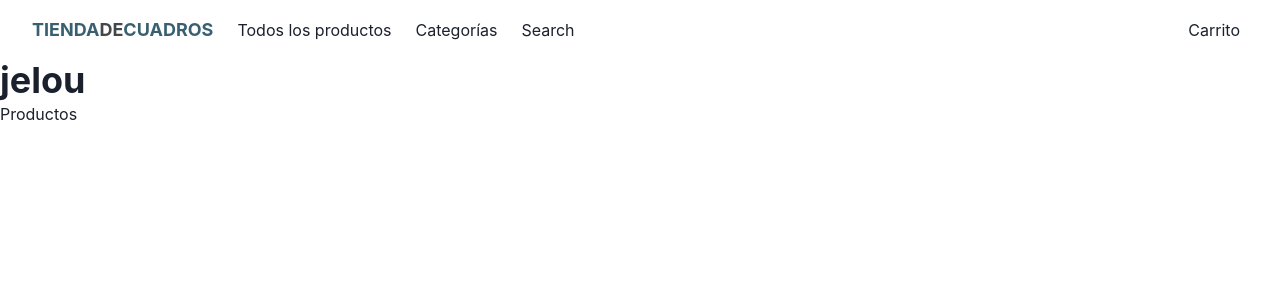
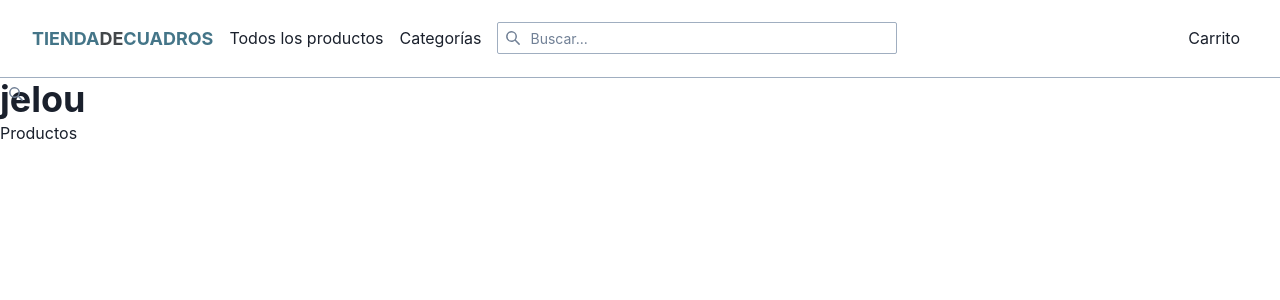
Before and after one commit to SebastianLezama/tdc, a Next.js app: page / in a window 1280 px wide. Shown: the top 300 px of the page. Built offline with nearby package versions, Linux system fonts and the light colour scheme.

Commit message:
navbar styling

```diff
--- /dev/null
+++ b/app/components/navbar/MobileNavBar.tsx
@@ -0,0 +1,37 @@
+'use client'
+import { Box, Divider, Flex, HStack, Heading, Image, Spacer, Stack, VStack } from '@chakra-ui/react'
+import React from 'react'
+import { mobileNavStyles, navBarStack } from './style'
+import Logo from './Logo'
+import { navItems } from '@/app/helpers'
+import Link from 'next/link'
+import SearchBar from '../search/SearchBar'
+import MobileSearchBar from '../search/MobileSearchBar'
+
+type Props = {}
+
+const MobileNavBar = (props: Props) => {
+  return (
+    <>
+      <Flex {...mobileNavStyles}>
+        <HStack {...navBarStack}>
+
+
+          <Box>
+
+            <SearchBar />
+          </Box>
+
+        </HStack>
+        <HStack>
+          <Box>Carrito</Box>
+          <Box></Box>
+        </HStack>
+
+      </Flex>
+      <MobileSearchBar />
+    </>
+  )
+}
+
+export default MobileNavBar
--- a/app/components/navbar/NavBar.tsx
+++ b/app/components/navbar/NavBar.tsx
@@ -1,10 +1,11 @@
 'use client'
-import { Box, Divider, Flex, HStack, Heading, Image, Spacer, Stack, VStack } from '@chakra-ui/react'
+import { Box, Flex, HStack } from '@chakra-ui/react'
 import React from 'react'
 import { desktopNavStyles, navBarStack } from './style'
 import Logo from './Logo'
 import { navItems } from '@/app/helpers'
 import Link from 'next/link'
+import SearchBar from '../search/SearchBar'
 
 type Props = {}
 
@@ -17,7 +18,10 @@ const NavBar = (props: Props) => {
         {navItems.map(item => (
           <Box key={item.label}><Link href={item.href}>{item.label}</Link></Box>
         ))}
-        <Box>Search</Box>
+        <Box>
+
+          <SearchBar />
+        </Box>
 
       </HStack>
       <HStack>
--- a/app/components/navbar/style.ts
+++ b/app/components/navbar/style.ts
@@ -5,12 +5,25 @@ export const desktopNavStyles: FlexProps = {
   justify: "space-between",
   align: "center",
   px: "2em",
-  py: "1em",
+  py: "1.4em",
+  borderBottom: "1px",
+  borderColor: "gray.400",
+  display: {base: "none", md: "flex", lg: "flex"}
+}
+
+export const mobileNavStyles: FlexProps = {
+  justify: "space-between",
+  align: "center",
+  px: "2em",
+  py: "1.4em",
+  borderBottom: "1px",
+  borderColor: "gray.400",
+  display: {base: "flex", md: "none", lg: "none"}
 
 }
 
 export const navBarStack: StackProps = {
-  gap: 6,
+  gap: 4,
   flex: 1,
   align: "center"
 }
--- /dev/null
+++ b/app/components/search/MobileSearchBar.tsx
@@ -0,0 +1,21 @@
+import { SearchIcon } from '@chakra-ui/icons'
+import { Box, Input, InputGroup, InputLeftElement } from '@chakra-ui/react'
+import React from 'react'
+import { mobileSearchProps } from './style'
+
+type Props = {}
+
+const MobileSearchBar = (props: Props) => {
+  return (
+    <Box>
+      <InputGroup size={"sm"}>
+        <InputLeftElement pointerEvents={"none"}>
+          <SearchIcon color={"gray.500"} />
+        </InputLeftElement>
+        <Input {...mobileSearchProps} />
+      </InputGroup>
+    </Box>
+  )
+}
+
+export default MobileSearchBar
--- /dev/null
+++ b/app/components/search/SearchBar.tsx
@@ -0,0 +1,22 @@
+import { SearchIcon } from '@chakra-ui/icons'
+import { Box, Input, InputGroup, InputLeftElement } from '@chakra-ui/react'
+import React from 'react'
+import { searchProps } from './style'
+
+type Props = {}
+
+const SearchBar = (props: Props) => {
+  return (
+    <Box>
+      <InputGroup size={"sm"}>
+        <InputLeftElement pointerEvents={"none"}>
+          <SearchIcon color={"gray.500"} display={{ base: "none", xs: "flex", sm: "flex", md: "flex", lg: "flex" }}
+          />
+        </InputLeftElement>
+        <Input {...searchProps} />
+      </InputGroup>
+    </Box>
+  )
+}
+
+export default SearchBar
--- /dev/null
+++ b/app/components/search/style.ts
@@ -0,0 +1,23 @@
+import { InputProps } from "@chakra-ui/react";
+
+export const searchProps: InputProps = {
+  type: "text",
+  placeholder: "Buscar...",
+  focusBorderColor: "primary",
+  borderWidth: "1px",
+  borderColor: "gray.400",
+  width: {base: "100%", sm:"200px", md: "280px", lg:"400px"},
+  display: {base: "none", lg: "flex"}
+
+}
+
+export const mobileSearchProps: InputProps = {
+  type: "text",
+  placeholder: "Buscar...",
+  focusBorderColor: "primary",
+  borderWidth: "1px",
+  borderColor: "gray.400",
+  width: {base: "100%", sm:"200px", md: "280px", lg:"400px"},
+  display: {base: "flex", md: "none", lg: "none"}
+
+}
--- a/app/layout.tsx
+++ b/app/layout.tsx
@@ -4,6 +4,7 @@ import { Providers } from './providers'
 import { VStack, Image, Heading, Spacer, Divider } from '@chakra-ui/react'
 import { Link } from '@chakra-ui/next-js'
 import NavBar from './components/navbar/NavBar'
+import MobileNavBar from './components/navbar/MobileNavBar'
 
 const inter = Inter({ subsets: ['latin'] })
 
@@ -24,6 +25,7 @@ export default async function RootLayout({
       <body>
         <Providers>
           <NavBar />
+          <MobileNavBar />
           {children}
         </Providers>
       </body>
--- a/package.json
+++ b/package.json
@@ -9,6 +9,7 @@
     "lint": "next lint"
   },
   "dependencies": {
+    "@chakra-ui/icons": "^2.1.1",
     "@chakra-ui/next-js": "^2.2.0",
     "@chakra-ui/react": "^2.8.2",
     "@emotion/react": "^11.11.3",
--- a/theme.ts
+++ b/theme.ts
@@ -2,9 +2,9 @@ import { extendTheme, theme } from "@chakra-ui/react";
 
 export default extendTheme({
   colors: {
-    primary: "hsl(197,33%,33%)",
+    primary: "hsl(197,33%,40%)",
     secondary: {
-      50: "rgba(20,25,29,10%)",
+      50: "rgba(20,50,100,10%)",
       100: "rgba(20,25,29,40%)",
       200: "rgba(20,25,29,50%)",
       300: "rgba(20,25,29,60%)",
@@ -12,5 +12,8 @@ export default extendTheme({
       500: "rgba(20,25,29,80%)",
 
     },
+  },
+  fonts: {
+    family: "ubuntu",
   }
 })
```
Also changed, not shown: app/components/CartDrawer.tsx (+9 -9 lines), app/components/ProductCard.tsx (+4 -4 lines), utils.ts (deleted, +0 -48 lines), 1 other file (tests, documents, lock files or other folders).
